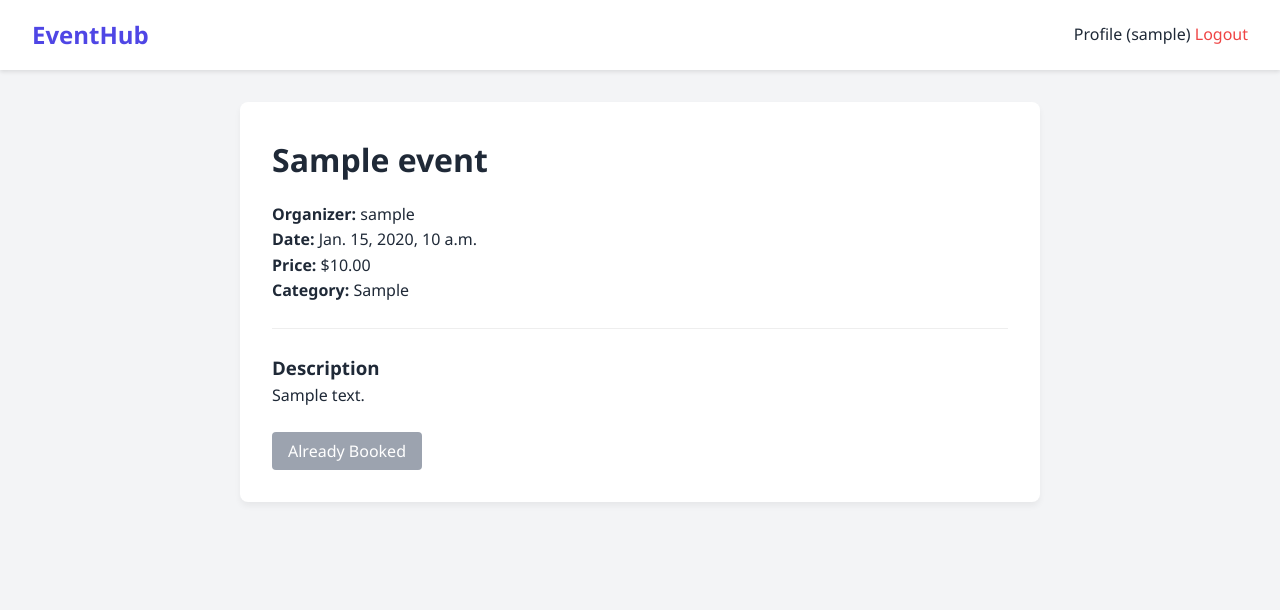
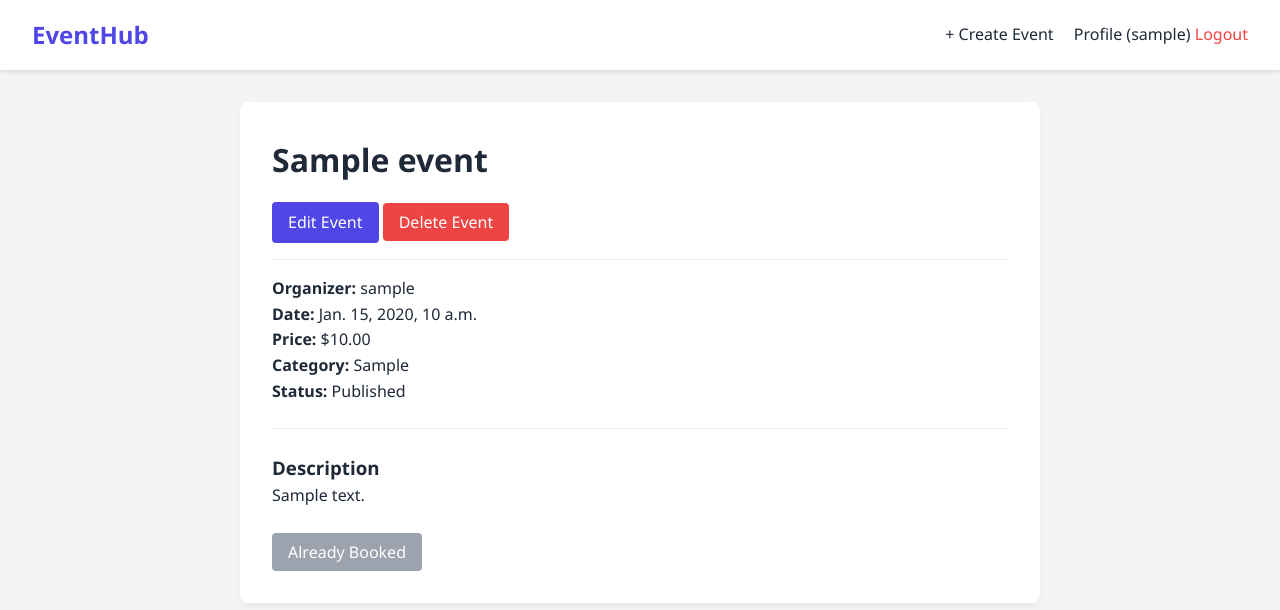
Before and after one commit to Lev-Dobrianskyi/Urok-27-Django-Booking-System, a Django app: page /event/1/ in a window 1280 px wide. Shown: the top 610 px of the page. Run offline with Django 5.2, Linux system fonts and the light colour scheme; a user stored in the database is signed in; tables that the repository leaves empty hold one stand-in row (values such as "Sample post").

Commit message:
Commit project

```diff
--- a/bookEventsSystem/models.py
+++ b/bookEventsSystem/models.py
@@ -7,11 +7,19 @@ from django.core.exceptions import ValidationError
 class CustomUser(AbstractUser):
     ROLE_CHOICES = (
         ('user', 'User'),
-        ('organizer', 'Organizer'),
+        ('admin', 'Admin'),
         ('moderator', 'Moderator'),
-        ('admin', 'Admin'),
     )
     role = models.CharField(max_length=20, choices=ROLE_CHOICES, default='user')
+
+    def save(self, *args, **kwargs):
+        if self.is_superuser:
+            self.role = 'moderator'
+            self.is_staff = True
+        elif self.role in ['admin', 'moderator']:
+            self.is_staff = True
+
+        super().save(*args, **kwargs)
 
     def __str__(self):
         return f"{self.username} ({self.role})"
@@ -54,7 +62,7 @@ class Booking(models.Model):
         if self.event.organizer == self.user:
             raise ValidationError("You cannot book your own event.")
         if not self.event.is_available_for_booking():
-            raise ValidationError("This event is not available for booking.")
+            raise ValidationError("This event is no longer available for booking (past event or unavailable).")
 
     def __str__(self):
         return f"{self.user.username} - {self.event.title}"
--- a/bookEventsSystem/templates/base.html
+++ b/bookEventsSystem/templates/base.html
@@ -12,7 +12,8 @@
         <a href="{% url 'event_list' %}" class="logo">EventHub</a>
         <div class="nav-links">
             {% if user.is_authenticated %}
-                {% if user.role == 'organizer' or user.role == 'admin' %}
+                <!-- Allow superusers, admins, and moderators to see the create button -->
+                {% if user.is_staff or user.is_superuser or user.role == 'admin' or user.role == 'moderator' %}
                     <a href="{% url 'create_event' %}">+ Create Event</a>
                 {% endif %}
                 <a href="{% url 'profile' %}">Profile ({{ user.username }})</a>
--- a/bookEventsSystem/templates/events/event_detail.html
+++ b/bookEventsSystem/templates/events/event_detail.html
@@ -2,22 +2,37 @@
 {% block content %}
 <div class="event-detail">
     <h1>{{ event.title }}</h1>
+
+    <!-- Edit/Delete Controls: Visible to creator, Admin, Moderator, or Superuser -->
+    {% if user == event.organizer or user.role == 'admin' or user.role == 'moderator' or user.is_superuser %}
+        <div class="admin-actions" style="margin-bottom: 1rem; padding-bottom: 1rem; border-bottom: 1px solid #eee;">
+            <a href="{% url 'update_event' event.id %}" class="btn">Edit Event</a>
+            <form action="{% url 'delete_event' event.id %}" method="post" style="display:inline;">
+                {% csrf_token %}
+                <button type="submit" class="btn" style="background: var(--danger);" onclick="return confirm('Are you sure you want to delete this event?');">Delete Event</button>
+            </form>
+        </div>
+    {% endif %}
+
     <p><strong>Organizer:</strong> {{ event.organizer.username }}</p>
     <p><strong>Date:</strong> {{ event.date }}</p>
     <p><strong>Price:</strong> ${{ event.price }}</p>
     <p><strong>Category:</strong> {{ event.category }}</p>
+    <p><strong>Status:</strong> {{ event.get_status_display }}</p>
+
     <div class="description">
         <h3>Description</h3>
         <p>{{ event.description }}</p>
     </div>
 
+    <!-- Booking Logic -->
     {% if user.is_authenticated %}
         {% if user_booked %}
             <button class="btn disabled" disabled>Already Booked</button>
         {% elif event.organizer == user %}
             <button class="btn disabled" disabled>You are the organizer</button>
         {% elif not event.is_available_for_booking %}
-            <button class="btn disabled" disabled>Booking Unavailable</button>
+            <button class="btn disabled" disabled>Booking Unavailable (Event Started/Ended or Canceled)</button>
         {% else %}
             <form method="post" action="{% url 'book_event' event.id %}">
                 {% csrf_token %}
--- a/bookEventsSystem/urls.py
+++ b/bookEventsSystem/urls.py
@@ -11,4 +11,6 @@ urlpatterns = [
     path('event/<int:event_id>/', views.event_detail, name='event_detail'),
     path('event/<int:event_id>/book/', views.book_event, name='book_event'),
     path('event/create/', views.create_event, name='create_event'),
+    path('event/<int:event_id>/edit/', views.update_event, name='update_event'),
+    path('event/<int:event_id>/delete/', views.delete_event, name='delete_event'),
 ]
--- a/bookEventsSystem/views.py
+++ b/bookEventsSystem/views.py
@@ -3,7 +3,7 @@ from django.contrib.auth import login
 from django.contrib.auth.decorators import login_required
 from django.core.exceptions import ValidationError
 from django.contrib import messages
-from django.db.models import Count
+from django.db.models import Count, Q
 from django.utils import timezone
 from .models import Event, Booking
 from .forms import CustomUserCreationForm, ProfileUpdateForm, EventForm
@@ -32,14 +32,16 @@ def profile(request):
     else:
         form = ProfileUpdateForm(instance=request.user)
 
-    bookings = request.user.bookings.all().order_by('-created_at')
-    active = [b for b in bookings if b.event.status == 'published' and b.event.date > timezone.now()]
-    canceled = [b for b in bookings if b.event.status == 'canceled']
-    completed = [b for b in bookings if b.event.status == 'completed' or b.event.date <= timezone.now()]
+    now = timezone.now()
+    active_bookings = request.user.bookings.filter(event__status='published', event__date__gt=now)
+    canceled_bookings = request.user.bookings.filter(event__status='canceled')
+    completed_bookings = request.user.bookings.filter(
+        Q(event__status='completed') | Q(event__date__lte=now)
+    ).exclude(event__status='canceled')
 
     return render(request, 'users/profile.html', {
-        'form': form, 'active_bookings': active,
-        'canceled_bookings': canceled, 'completed_bookings': completed
+        'form': form, 'active_bookings': active_bookings,
+        'canceled_bookings': canceled_bookings, 'completed_bookings': completed_bookings
     })
 
 
@@ -58,7 +60,7 @@ def event_list(request):
     if sort == 'date':
         events = events.order_by('date')
     elif sort == 'popularity':
-        events = events.annotate(num_bookings=Count('bookings')).order_by('-num_bookings')
+        events = events.annotate(num_bookings=Count('bookings')).order_by('-num_bookings', '-date')
     elif sort == 'price_low':
         events = events.order_by('price')
     elif sort == 'price_high':
@@ -80,7 +82,12 @@ def event_detail(request, event_id):
 @login_required
 def book_event(request, event_id):
     event = get_object_or_404(Event, id=event_id)
+
     if request.method == 'POST':
+        if not event.is_available_for_booking():
+            messages.error(request, "Cannot book this event: It has already started, ended, or is unavailable.")
+            return redirect('event_detail', event_id=event.id)
+
         booking = Booking(user=request.user, event=event)
         try:
             booking.full_clean()
@@ -88,13 +95,14 @@ def book_event(request, event_id):
             messages.success(request, f"Successfully booked {event.title}!")
         except ValidationError as e:
             messages.error(request, e.messages[0])
+
     return redirect('event_detail', event_id=event.id)
 
 
 @login_required
 def create_event(request):
-    if request.user.role not in ['organizer', 'admin']:
-        messages.error(request, "Only organizers can create events.")
+    if request.user.role not in ['admin', 'moderator'] and not request.user.is_superuser:
+        messages.error(request, "Only Admins and Moderators can create events.")
         return redirect('event_list')
 
     if request.method == 'POST':
@@ -108,3 +116,40 @@ def create_event(request):
     else:
         form = EventForm()
     return render(request, 'events/event_form.html', {'form': form})
+
+
+@login_required
+def update_event(request, event_id):
+    event = get_object_or_404(Event, id=event_id)
+
+    if request.user != event.organizer and request.user.role not in ['admin',
+                                                                     'moderator'] and not request.user.is_superuser:
+        messages.error(request, "You do not have permission to edit this event.")
+        return redirect('event_detail', event_id=event.id)
+
+    if request.method == 'POST':
+        form = EventForm(request.POST, instance=event)
+        if form.is_valid():
+            form.save()
+            messages.success(request, "Event updated!")
+            return redirect('event_detail', event_id=event.id)
+    else:
+        form = EventForm(instance=event)
+    return render(request, 'events/event_form.html', {'form': form})
+
+
+@login_required
+def delete_event(request, event_id):
+    event = get_object_or_404(Event, id=event_id)
+
+    if request.user != event.organizer and request.user.role not in ['admin',
+                                                                     'moderator'] and not request.user.is_superuser:
+        messages.error(request, "You do not have permission to delete this event.")
+        return redirect('event_detail', event_id=event.id)
+
+    if request.method == 'POST':
+        event.delete()
+        messages.success(request, "Event deleted successfully.")
+        return redirect('event_list')
+
+    return redirect('event_detail', event_id=event.id)
```
Also changed, not shown: bookEventsSystem/admin.py (+14 -1 lines), bookEventsSystem/forms.py (+7 -0 lines), bookEventsSystem/templates/events/event_form.html (+19 -2 lines).
